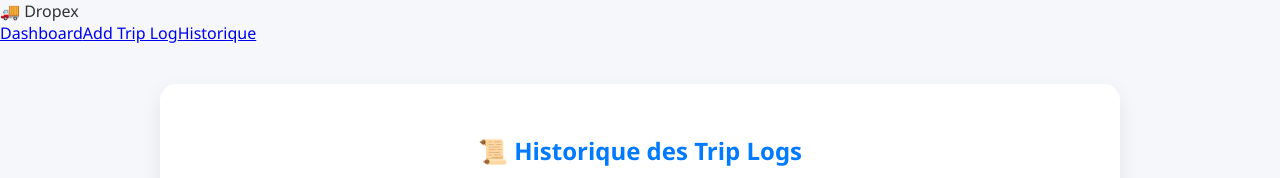
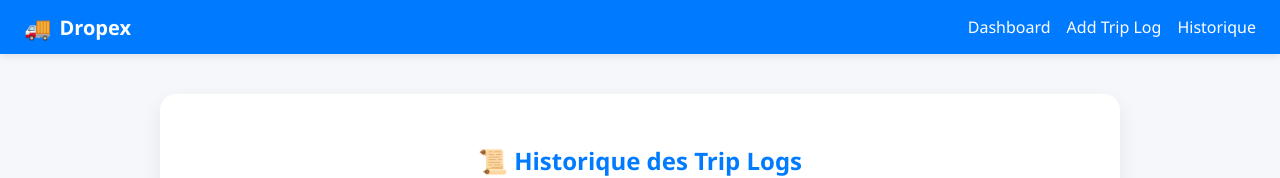
Before and after one commit to faouez12/dropex-frontend, a React (Create React App) app: page /historique in a window 1280 px wide. Shown: the top 178 px of the page. Built offline with nearby package versions, Linux system fonts and the light colour scheme; no server answers.

Commit message:
feat: add clean Navbar component for Dropex

```diff
--- a/src/App.js
+++ b/src/App.js
@@ -1,21 +1,15 @@
 import React from "react";
-import { BrowserRouter as Router, Routes, Route, Link } from "react-router-dom";
+import { BrowserRouter as Router, Routes, Route } from "react-router-dom";
 import Dashboard from "./Dashboard";
 import AddTripLog from "./AddTripLog";
 import Historique from "./Historique";
+import Navbar from "./components/Navbar";
 import "./AppStyles.css";
 
 function App() {
   return (
     <Router>
-      <div className="navbar">
-        <span className="logo">🚚 Dropex</span>
-        <div className="links">
-          <Link to="/">Dashboard</Link>
-          <Link to="/add-trip-log">Add Trip Log</Link>
-          <Link to="/historique">Historique</Link>
-        </div>
-      </div>
+      <Navbar />
       <Routes>
         <Route path="/" element={<Dashboard />} />
         <Route path="/add-trip-log" element={<AddTripLog />} />
--- /dev/null
+++ b/src/components/Navbar.js
@@ -0,0 +1,61 @@
+import React from "react";
+import { Link } from "react-router-dom";
+
+const Navbar = () => {
+  return (
+    <nav
+      style={{
+        backgroundColor: "#007bff",
+        padding: "12px 24px",
+        display: "flex",
+        alignItems: "center",
+        justifyContent: "space-between",
+        boxShadow: "0 2px 8px rgba(0,0,0,0.1)",
+      }}
+    >
+      <div style={{ display: "flex", alignItems: "center" }}>
+        <span style={{ fontSize: "22px", marginRight: "8px" }}>🚚</span>
+        <span style={{ color: "white", fontWeight: "bold", fontSize: "20px" }}>
+          Dropex
+        </span>
+      </div>
+      <div style={{ display: "flex", gap: "16px" }}>
+        <Link
+          to="/"
+          style={{
+            color: "white",
+            textDecoration: "none",
+            fontSize: "16px",
+            fontWeight: "500",
+          }}
+        >
+          Dashboard
+        </Link>
+        <Link
+          to="/add-trip-log"
+          style={{
+            color: "white",
+            textDecoration: "none",
+            fontSize: "16px",
+            fontWeight: "500",
+          }}
+        >
+          Add Trip Log
+        </Link>
+        <Link
+          to="/historique"
+          style={{
+            color: "white",
+            textDecoration: "none",
+            fontSize: "16px",
+            fontWeight: "500",
+          }}
+        >
+          Historique
+        </Link>
+      </div>
+    </nav>
+  );
+};
+
+export default Navbar;
```
